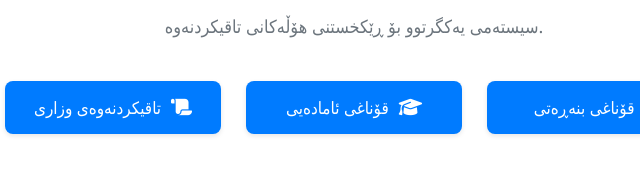
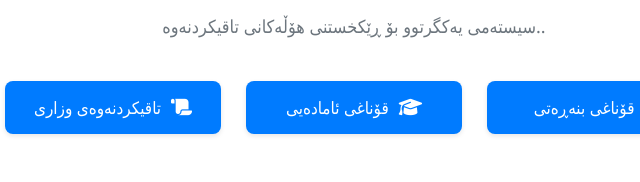
Before and after one commit to manimuhsin/full-hall, a plain HTML site: page index.html in a window 1280 px wide. Shown: the part 308-490 px from the top of the page, 286-926 px from the left. Drawn offline with Linux system fonts and the light colour scheme.

Commit message:
Update index.html

```diff
--- a/index.html
+++ b/index.html
@@ -224,7 +224,7 @@
     <div class="container">
         <header>
             <h1><i class="fas fa-university"></i> سیستەمی دروستکردنی نەخشەی دانیشتنی هۆڵی تاقیکردنەوە</h1>
-            <p class="subtitle">.سیستەمی یەکگرتوو بۆ ڕێکخستنی هۆڵەکانی تاقیکردنەوە </p>
+            <p class="subtitle">..سیستەمی یەکگرتوو بۆ ڕێکخستنی هۆڵەکانی تاقیکردنەوە </p>
         </header>
 
         <div class="buttons">
```
